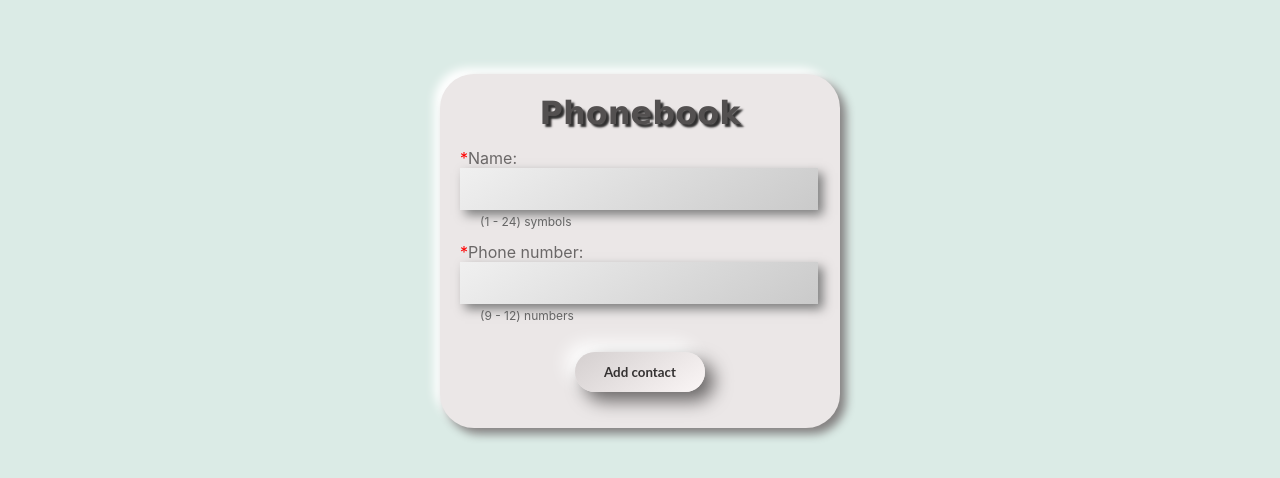
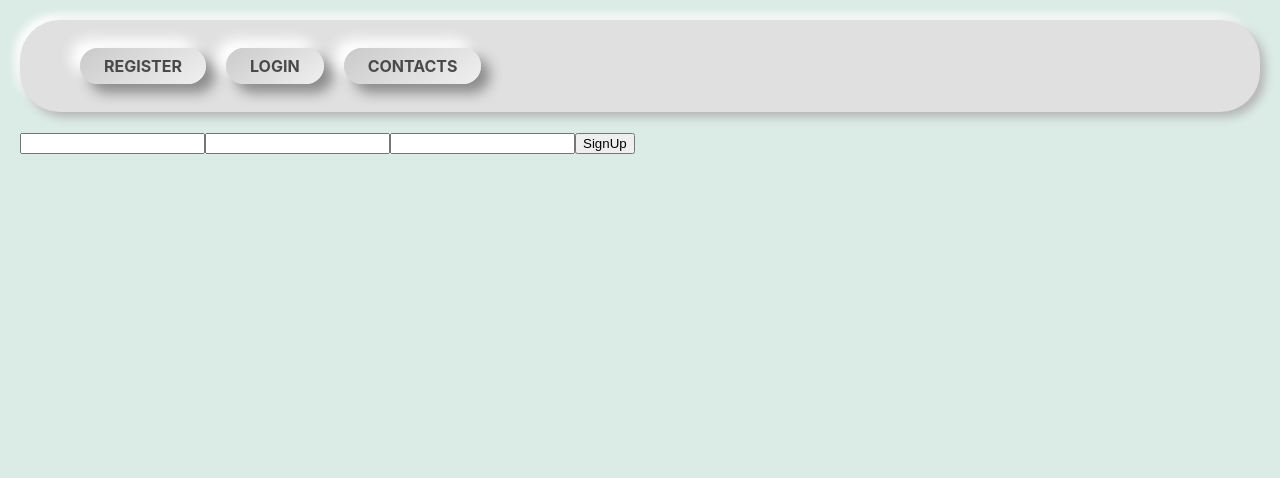
Before and after one commit to VladyslavVagin/goit-react-hw-08-phonebook, a React (Create React App) app: page /signup in a window 1280 px wide. Shown: the top 478 px of the page. Built offline with nearby package versions, Linux system fonts and the light colour scheme; no server answers.

Commit message:
update
navigation routes

```diff
--- a/package.json
+++ b/package.json
@@ -13,9 +13,11 @@
     "react-dom": "^18.1.0",
     "react-loader-spinner": "^6.1.6",
     "react-redux": "^9.0.4",
+    "react-router-dom": "^6.21.1",
     "react-scripts": "5.0.1",
     "react-toastify": "^9.1.3",
     "redux-persist": "^6.0.0",
+    "styled-components": "^6.1.6",
     "web-vitals": "^2.1.3",
     "yup": "^1.3.2"
   },
--- a/src/components/AddContactForm/AddContactForm.jsx
+++ b/src/components/AddContactForm/AddContactForm.jsx
@@ -33,6 +33,7 @@ const AddContactForm = ({ data }) => {
     }
   };
 
+
   return (
     <Formik
       validationSchema={schema}
--- a/src/components/App.jsx
+++ b/src/components/App.jsx
@@ -1,36 +1,24 @@
-import AddContactForm from './AddContactForm/AddContactForm';
-import ListOfContacts from './ListOfContacts/ListOfContacts';
-import Filter from './Filter/Filter';
-import { ToastContainer } from 'react-toastify';
-import { useGetContactsQuery } from '../redux/contactsAPI';
+import { Routes, Route } from 'react-router-dom';
 import Loader from './Loader/Loader';
+import { lazy, Suspense } from "react";
+
+const Signup = lazy(() => import('pages/Signup/Signup'));
+const Login = lazy(() => import('pages/Login/Login'));
+const Navigation = lazy(() => import('pages/Navigation/Navigation'));
+const Contacts = lazy(() => import('pages/Contacts/Contacts'));
 
 export const App = () => {
-  const { data, isSuccess, isLoading, isError } = useGetContactsQuery();
-
   return (
-    <div className="container">
-      <h1>Phonebook</h1>
-      <AddContactForm data={data} />
-      {isLoading && <Loader />}
-      {!isLoading && !isError && data.length !== 0 && <h2>Contacts</h2>}
-      {!isLoading && !isError && data.length !== 0 && <Filter />}
-      {!isLoading && !isError && data.length !== 0 && (
-        <ListOfContacts data={data} isSuccess={isSuccess} />
-      )}
-      <ToastContainer
-        position="top-right"
-        autoClose={3000}
-        hideProgressBar={false}
-        newestOnTop={false}
-        closeOnClick
-        rtl={false}
-        pauseOnFocusLoss
-        draggable
-        pauseOnHover={false}
-        theme="dark"
-        style={{width: 200, marginLeft: 'auto'}}
-      />
-    </div>
+    <>
+    <Suspense fallback={<Loader/>}>
+    <Routes>
+      <Route path='/' element={<Navigation />}>
+        <Route path='/signup' element={<Signup/>} />
+        <Route path='/login' element={<Login />} />
+        <Route path='/contacts' element={<Contacts />} />
+      </Route>
+    </Routes>
+    </Suspense>
+</>
   );
 };
--- a/src/index.js
+++ b/src/index.js
@@ -1,14 +1,17 @@
 import React from 'react';
 import ReactDOM from 'react-dom/client';
 import { App } from 'components/App';
+import { BrowserRouter } from 'react-router-dom';
 import { Provider } from 'react-redux';
 import { store } from './redux/store';
 import './index.css';
 
 ReactDOM.createRoot(document.getElementById('root')).render(
   <React.StrictMode>
+    <BrowserRouter>
     <Provider store={store}>
         <App />
     </Provider>
+    </BrowserRouter>
   </React.StrictMode>
 );
--- /dev/null
+++ b/src/pages/Contacts/Contacts.jsx
@@ -0,0 +1,38 @@
+import AddContactForm from "../../components/AddContactForm/AddContactForm"
+import Filter from "../../components/Filter/Filter"
+import ListOfContacts from "../../components/ListOfContacts/ListOfContacts"
+import Loader from "../../components/Loader/Loader"
+import { ToastContainer } from 'react-toastify';
+import { useGetContactsQuery } from '../../redux/contactsAPI';
+
+
+const Contacts = () => {
+    const { data, isSuccess, isLoading, isError } = useGetContactsQuery();
+  return (
+    <div className="container">
+    <h1>Phonebook</h1>
+    <AddContactForm data={data} />
+    {isLoading && <Loader />}
+    {!isLoading && !isError && data.length !== 0 && <h2>Contacts</h2>}
+    {!isLoading && !isError && data.length !== 0 && <Filter />}
+    {!isLoading && !isError && data.length !== 0 && (
+      <ListOfContacts data={data} isSuccess={isSuccess} />
+    )}
+    <ToastContainer
+      position="top-right"
+      autoClose={3000}
+      hideProgressBar={false}
+      newestOnTop={false}
+      closeOnClick
+      rtl={false}
+      pauseOnFocusLoss
+      draggable
+      pauseOnHover={false}
+      theme="dark"
+      style={{width: 200, marginLeft: 'auto'}}
+    />
+  </div>
+  )
+}
+
+export default Contacts
--- /dev/null
+++ b/src/pages/Login/Login.jsx
@@ -0,0 +1,9 @@
+import React from 'react'
+
+const Login = () => {
+  return (
+    <div>Login</div>
+  )
+}
+
+export default Login
--- /dev/null
+++ b/src/pages/Navigation/Navigation.jsx
@@ -0,0 +1,49 @@
+import { NavLink, Outlet } from 'react-router-dom';
+import Loader from '../../components/Loader/Loader';
+import { NavList, Header } from './Navigation.styled';
+import { Suspense } from "react";
+import styled from 'styled-components';
+
+const StyledLink = styled(NavLink)`
+  text-decoration: none;
+  border-radius: 24px;
+  background: linear-gradient(145deg, #cacaca, #f0f0f0);
+  box-shadow: 9px 9px 13px #8b8b8b, -9px -9px 13px #ffffff;
+  padding: 8px 24px;
+  text-transform: uppercase;
+  font-weight: 700;
+  color: #494949;
+  transition: all 400ms ease;
+  &:hover {
+    color: #ffffff;
+  }
+`;
+
+const Navigation = () => {
+  return (
+    <div>
+      <Header>
+        <nav>
+          <NavList>
+            <li>
+              <StyledLink to={'/signup'}>Register</StyledLink>
+            </li>
+            <li>
+              <StyledLink to={'/login'}>Login</StyledLink>
+            </li>
+            <li>
+              <StyledLink to={'/contacts'}>Contacts</StyledLink>
+            </li>
+          </NavList>
+        </nav>
+      </Header>
+      <main>
+        <Suspense fallback={<Loader/>}>
+        <Outlet />
+        </Suspense>
+      </main>
+    </div>
+  );
+};
+
+export default Navigation;
--- /dev/null
+++ b/src/pages/Navigation/Navigation.styled.jsx
@@ -0,0 +1,16 @@
+import styled from 'styled-components';
+
+export const NavList = styled.ul`
+  list-style-type: none;
+  display: flex;
+  align-items: center;
+  column-gap: 20px;
+`;
+
+export const Header = styled.header`
+  border-radius: 40px;
+  background: #e0e0e0;
+  box-shadow: 5px 5px 10px #b5b5b5, -5px -5px 10px #ffffff;
+  padding: 20px;
+  margin: 20px auto;
+`;
--- /dev/null
+++ b/src/pages/Signup/Signup.jsx
@@ -0,0 +1,40 @@
+import React from 'react';
+import { Formik, Form, Field } from 'formik';
+import * as yup from 'yup';
+
+const initialValues = {
+  name: '',
+  email: '',
+  password: '',
+};
+
+const schema = yup.object().shape({
+  name: yup.string().min(1).max(24).required(),
+  email: yup.string().min(5).required(),
+  password: yup.string().min(6).max(16).required(),
+});
+
+const Signup = () => {
+  const handleSubmit = dataForm => {
+    console.log(dataForm);
+  };
+
+  return (
+    <Formik initialValues={initialValues} onSubmit={handleSubmit} validationSchema={schema}>
+      <Form>
+        <label htmlFor="name">
+          <Field type="text" name="name" required />
+        </label>
+        <label htmlFor="email">
+          <Field type="email" name="email" required />
+        </label>
+        <label htmlFor="password">
+          <Field type="password" name="password" required />
+        </label>
+        <button type="submit">SignUp</button>
+      </Form>
+    </Formik>
+  );
+};
+
+export default Signup;
```
Also changed, not shown: 1 other file (tests, documents, lock files or other folders).
